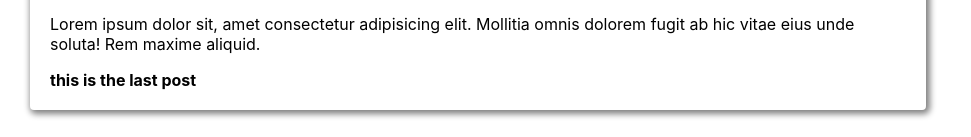
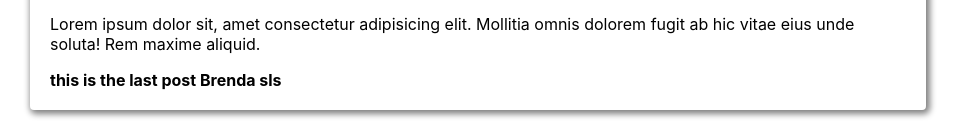
Before and after one commit to Antoniomora95/basic-react, a React (Create React App) app: page / in a window 1280 px wide. Shown: the part 693-830 px from the top of the page, without its empty margins (0-971 px from the left). Built offline with nearby package versions, Linux system fonts and the light colour scheme.

Commit message:
added the name of my love

```diff
--- a/src/App.js
+++ b/src/App.js
@@ -161,7 +161,7 @@ class App extends Component {
           <p>Lorem ipsum dolor sit, amet consectetur adipisicing elit.
             Mollitia omnis dolorem fugit ab hic vitae eius unde soluta!
             Rem maxime aliquid.</p>
-            <strong>this is the last post</strong>
+            <strong>this is the last post Brenda sls</strong>
         </ArticleChildren>
       </div>
     );
```
